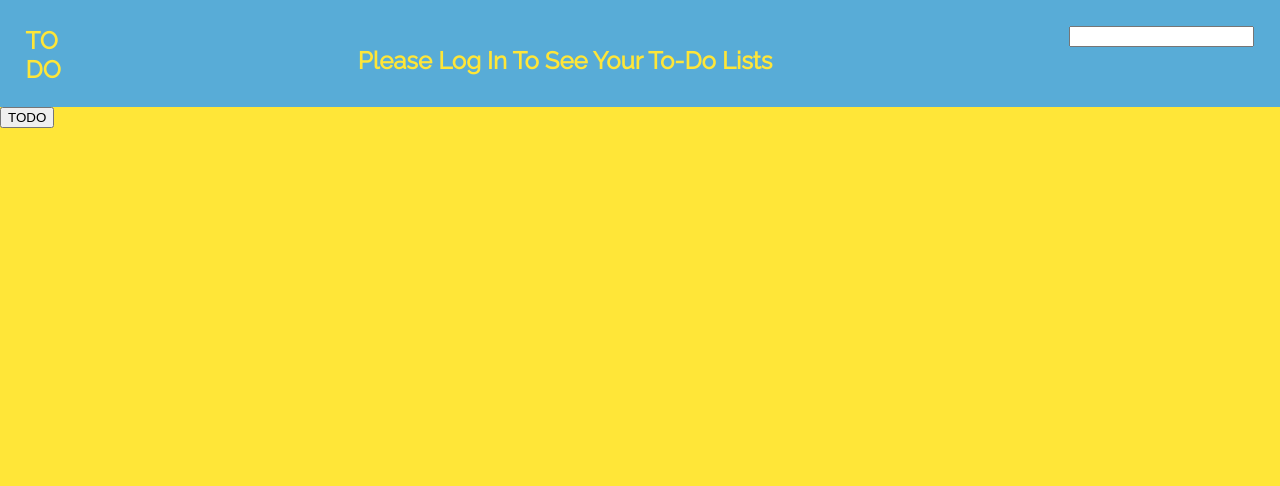
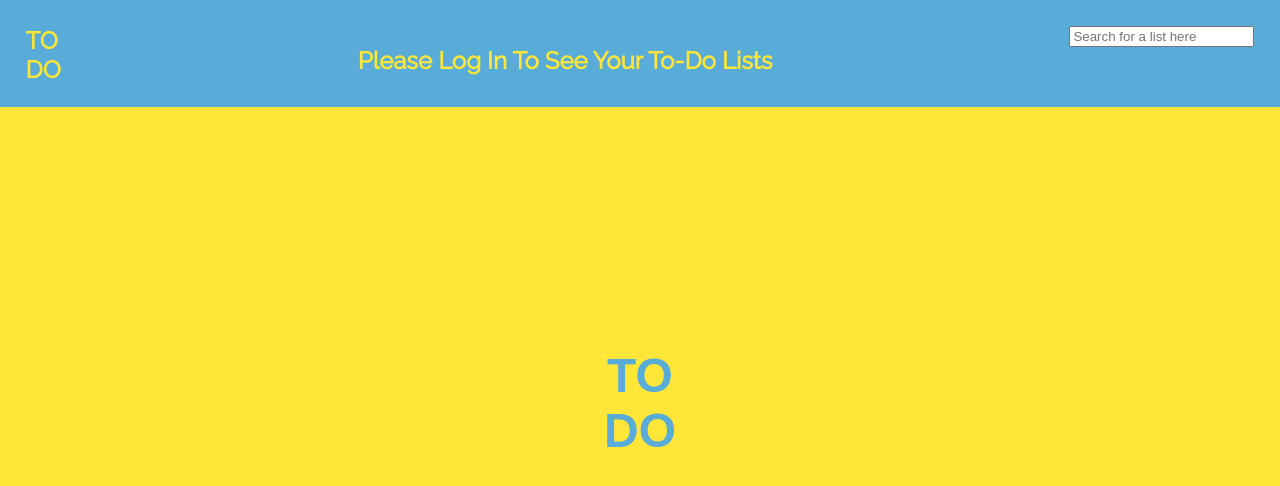
Before and after one commit to danieljones94/todolist, a React (Create React App) app: page / in a window 1280 px wide. Shown: the top 486 px of the page. Built offline with nearby package versions, Linux system fonts and the light colour scheme.

Commit message:
Login button styled

```diff
--- a/src/components/SearchBar/SearchBar.jsx
+++ b/src/components/SearchBar/SearchBar.jsx
@@ -7,6 +7,7 @@ class SearchBar extends Component {
       <input
         type="text"
         onChange={this.props.setSearchText}
+        placeholder="Search for a list here"
 
         // value={this.props.searchText}  placeholder="Search here..."
       />
--- a/src/containers/LoginPage/LoginPage.jsx
+++ b/src/containers/LoginPage/LoginPage.jsx
@@ -9,9 +9,14 @@ class LoginPage extends Component {
     return (
       <section>
         <Header title="Please log in to see your to-do lists" />
-        <section>
-          <button type="button" onClick={this.props.signIn}>
+        <section className={styles.loginContainer}>
+          <button
+            type="button"
+            onClick={this.props.signIn}
+            className={styles.loginButton}
+          >
             <span>TO</span>
+            <br />
             <span>DO</span>
           </button>
         </section>
--- a/src/containers/LoginPage/LoginPage.module.scss
+++ b/src/containers/LoginPage/LoginPage.module.scss
@@ -0,0 +1,16 @@
+.loginContainer {
+  text-align: center;
+}
+
+.loginButton {
+  margin-top: 30vh;
+  font-size: 3em;
+  background: none;
+  color: #58acd7;
+  border: none;
+  font-weight: bold;
+
+  :hover {
+    cursor: pointer;
+  }
+}
```
